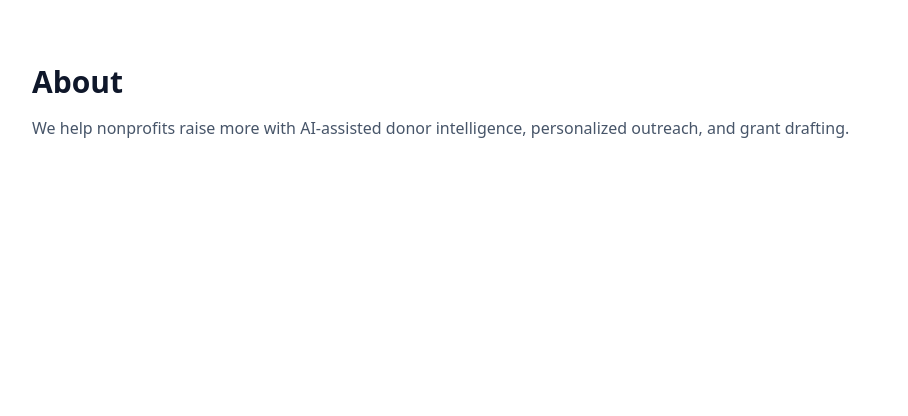
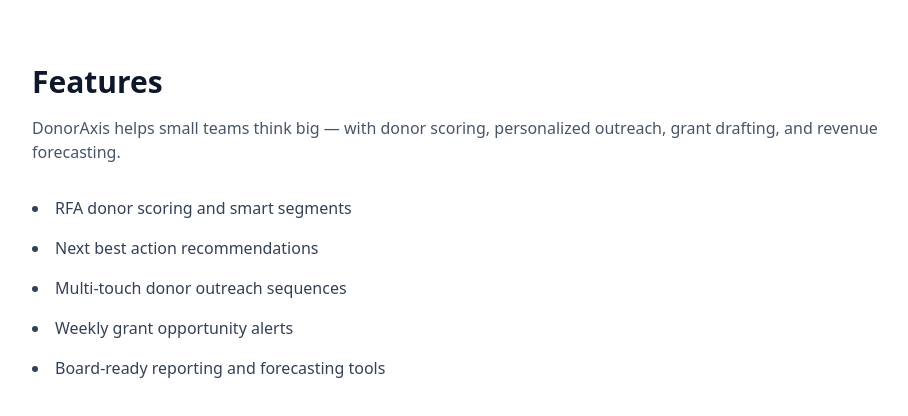
Before and after one commit to jotyallison-max/fundraising-copilot-site, a Next.js app: page /features in a window 1280 px wide. Shown: the top 416 px of the page, without its empty margins (176-1084 px from the left). Built offline with nearby package versions, Linux system fonts and the light colour scheme.

Commit message:
Update page.tsx

```diff
--- a/app/features/page.tsx
+++ b/app/features/page.tsx
@@ -1,12 +1,18 @@
-export const metadata = { title: "Features — DonorAxis" };
-
 export default function FeaturesPage() {
   return (
     <main className="max-w-4xl mx-auto px-4 py-16">
-      <h1 className="text-3xl font-bold">About</h1>
+      <h1 className="text-3xl font-bold">Features</h1>
       <p className="mt-4 text-slate-600">
-        We help nonprofits raise more with AI-assisted donor intelligence, personalized outreach, and grant drafting.
+        DonorAxis helps small teams think big — with donor scoring, personalized outreach, grant drafting, and revenue forecasting.
       </p>
+
+      <ul className="mt-8 space-y-4 list-disc list-inside text-slate-700">
+        <li>RFA donor scoring and smart segments</li>
+        <li>Next best action recommendations</li>
+        <li>Multi-touch donor outreach sequences</li>
+        <li>Weekly grant opportunity alerts</li>
+        <li>Board-ready reporting and forecasting tools</li>
+      </ul>
     </main>
   );
 }
```
